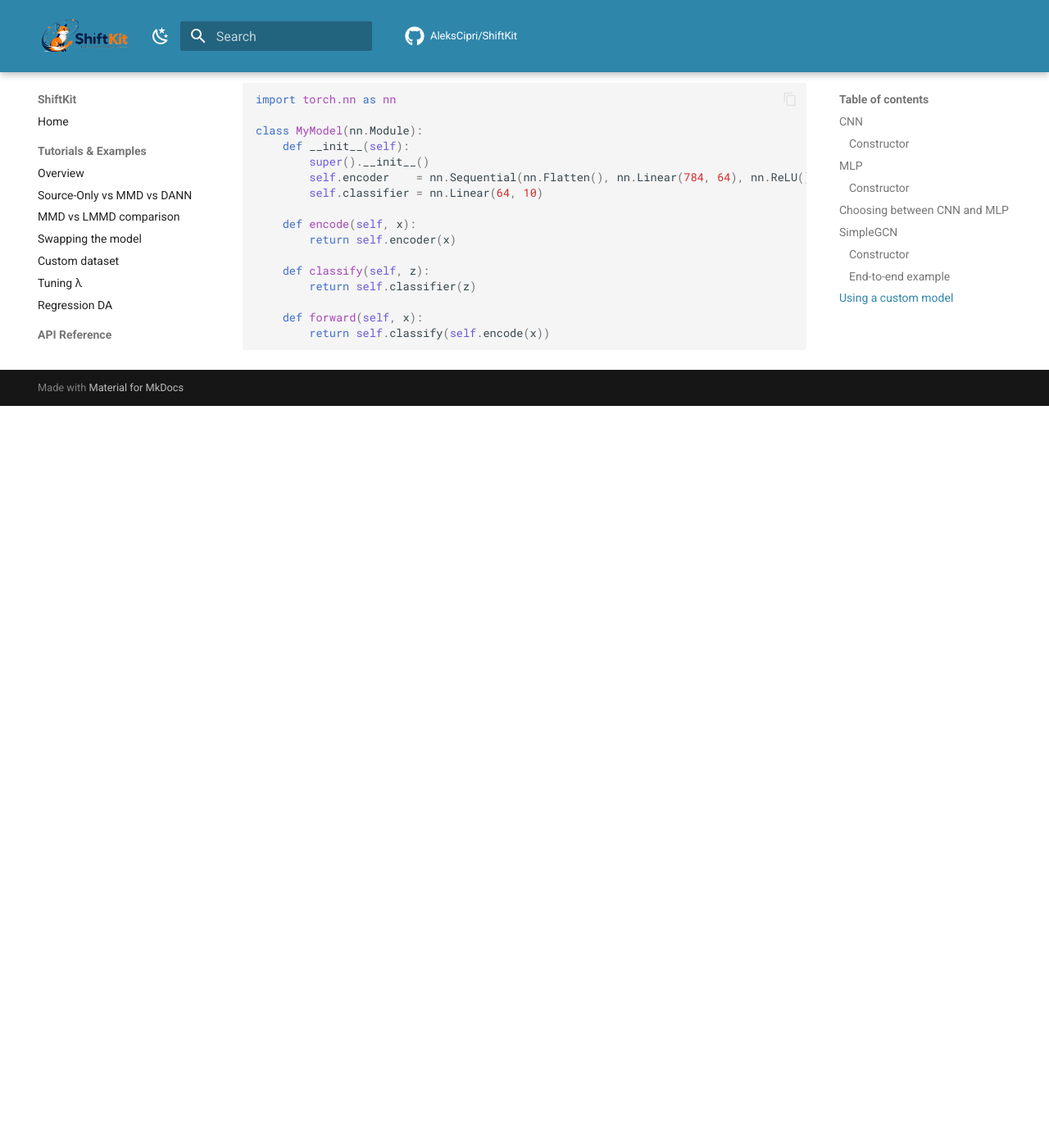
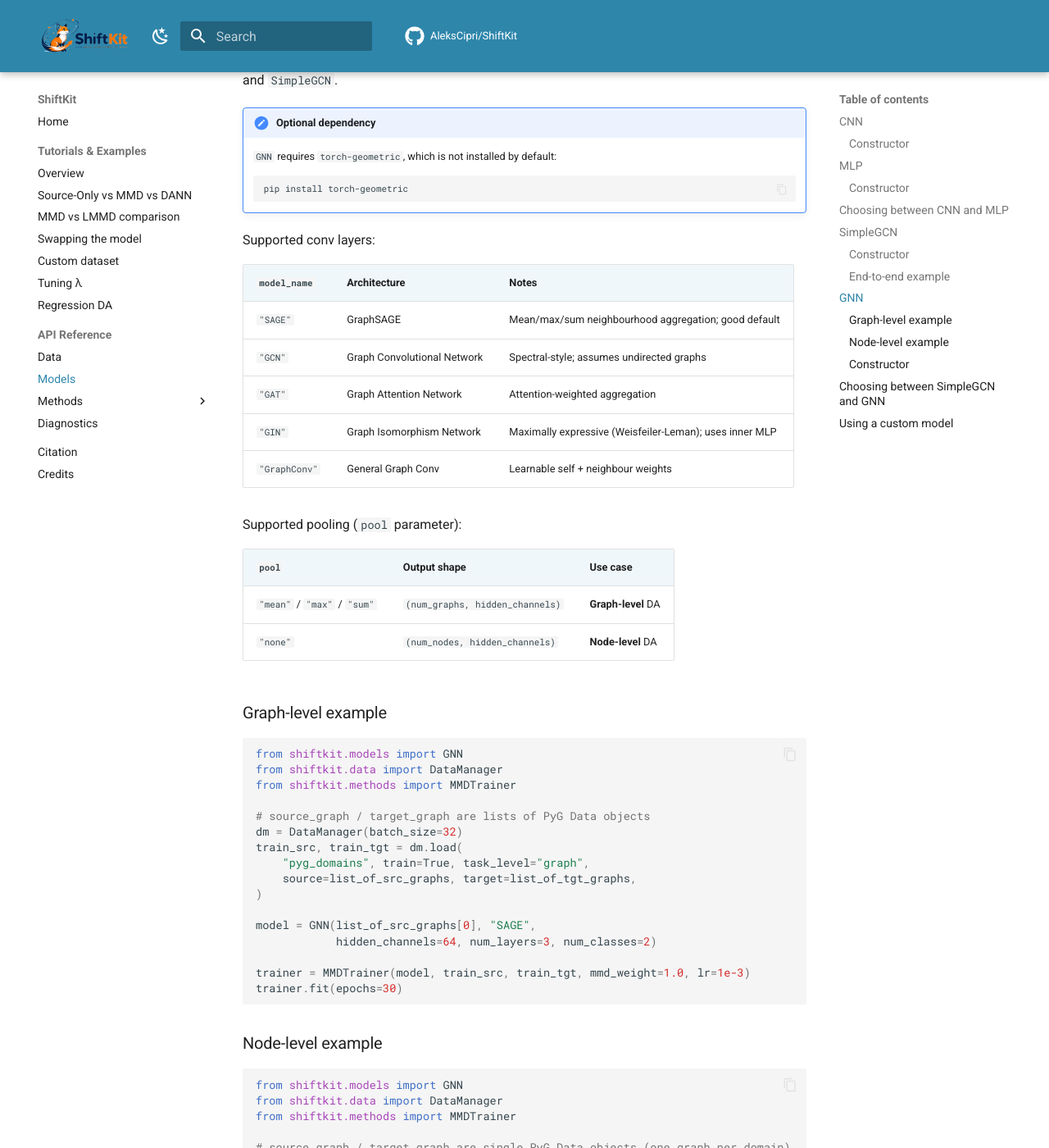
Before and after one commit to AleksCipri/ShiftKit, an MkDocs documentation site: the page built from docs/models.md, in a window 1280 px wide and 1400 px high, scrolled down 4106 px. Shown: the whole window at 82% size. Built offline with MkDocs 1.6.1 and Material for MkDocs 9.7.7, drawn with Linux system fonts in a browser that asks for light colours; comment, search, counter and statistics services are not loaded; before the commit the page ends 4601 px from its top, so only the background shows below that; some of the changed text lies outside the part shown.

Commit message:
Add node-level PyG DA tutorial and GNN model docs
- New Tutorial 7: step-by-step walkthrough of pyg_node_mmd.py covering
  graph construction, stratified node splits, pool="none" requirement,
  source-only vs MMD training, and node-level vs graph-level guidance
- Updated tutorials index to include Tutorial 7
- Added GNN section to models.md with conv/pool tables, graph-level and
  node-level code examples, constructor reference, and SimpleGCN vs GNN
  comparison table including install complexity trade-off

Co-Authored-By: Claude Sonnet 4.6 <noreply@anthropic.com>

````diff
--- a/docs/models.md
+++ b/docs/models.md
@@ -156,6 +156,112 @@ print(f"Target accuracy: {result['accuracy']*100:.1f}%")
 
 ---
 
+## GNN
+
+A configurable **PyTorch Geometric** GNN that supports both graph-level and node-level domain adaptation.
+Uses the same `encode` / `classify` / `regress` / `forward` interface as `CNN`, `MLP`, and `SimpleGCN`.
+
+!!! note "Optional dependency"
+    `GNN` requires `torch-geometric`, which is not installed by default:
+    ```bash
+    pip install torch-geometric
+    ```
+
+Supported conv layers:
+
+| `model_name` | Architecture | Notes |
+|---|---|---|
+| `"SAGE"` | GraphSAGE | Mean/max/sum neighbourhood aggregation; good default |
+| `"GCN"` | Graph Convolutional Network | Spectral-style; assumes undirected graphs |
+| `"GAT"` | Graph Attention Network | Attention-weighted aggregation |
+| `"GIN"` | Graph Isomorphism Network | Maximally expressive (Weisfeiler-Leman); uses inner MLP |
+| `"GraphConv"` | General Graph Conv | Learnable self + neighbour weights |
+
+Supported pooling (`pool` parameter):
+
+| `pool` | Output shape | Use case |
+|---|---|---|
+| `"mean"` / `"max"` / `"sum"` | `(num_graphs, hidden_channels)` | **Graph-level** DA |
+| `"none"` | `(num_nodes, hidden_channels)` | **Node-level** DA |
+
+### Graph-level example
+
+```python
+from shiftkit.models import GNN
+from shiftkit.data import DataManager
+from shiftkit.methods import MMDTrainer
+
+# source_graph / target_graph are lists of PyG Data objects
+dm = DataManager(batch_size=32)
+train_src, train_tgt = dm.load(
+    "pyg_domains", train=True, task_level="graph",
+    source=list_of_src_graphs, target=list_of_tgt_graphs,
+)
+
+model = GNN(list_of_src_graphs[0], "SAGE",
+            hidden_channels=64, num_layers=3, num_classes=2)
+
+trainer = MMDTrainer(model, train_src, train_tgt, mmd_weight=1.0, lr=1e-3)
+trainer.fit(epochs=30)
+```
+
+### Node-level example
+
+```python
+from shiftkit.models import GNN
+from shiftkit.data import DataManager
+from shiftkit.methods import MMDTrainer
+
+# source_graph / target_graph are single PyG Data objects (one graph per domain)
+dm = DataManager(batch_size=1, num_workers=0)
+train_src, train_tgt = dm.load(
+    "pyg_domains", train=True, task_level="node",
+    source=source_graph, target=target_graph,
+    train_ratio=0.6, val_ratio=0.2, split_seed=42, split_mode="stratified",
+)
+
+model = GNN(source_graph, "SAGE",
+            hidden_channels=32, num_layers=2, num_classes=3,
+            pool="none")   # required: returns per-node embeddings
+
+trainer = MMDTrainer(model, train_src, train_tgt, mmd_weight=0.5, lr=1e-3)
+trainer.fit(epochs=30)
+```
+
+### Constructor
+
+| Parameter | Type | Default | Description |
+|-----------|------|---------|-------------|
+| `data` | `Data` | — | Template PyG `Data` object; `num_node_features` is read from it |
+| `model_name` | `str` | — | Conv layer type (see table above) |
+| `hidden_channels` | `int` | — | Width of each conv layer; also the latent dimension |
+| `num_layers` | `int` | — | Number of message-passing layers (≥ 1) |
+| `num_classes` | `int` | `2` | Output classes for `classify()` |
+| `regress` | `bool` | `False` | Build a scalar regression head instead of classifier |
+| `pool` | `str` | `"mean"` | Readout aggregation; use `"none"` for node-level |
+| `use_layernorm` | `bool` | `True` | Apply `LayerNorm` after each conv |
+| `dropout` | `float` | `0.0` | Dropout probability between conv layers |
+| `aggr` | `str` | `"mean"` | Neighbour aggregation for SAGE and GraphConv |
+
+---
+
+## Choosing between SimpleGCN and GNN
+
+| | `SimpleGCN` | `GNN` |
+|--|-------------|-------|
+| PyTorch Geometric required | No | Yes (`pip install torch-geometric`) |
+| Install complexity | None — works with base ShiftKit install | Medium — must match PyTorch and CUDA versions |
+| Input format | Packed `(B, N, N+feat_dim)` tensor | PyG `Data` / `Batch` |
+| Graph size | Fixed `n_nodes` per batch | Variable |
+| Conv options | GCN only | SAGE, GCN, GAT, GIN, GraphConv |
+| Task level | Graph-level only | Graph-level **and** node-level |
+| Best for | Zero-dependency first experiments | Real data, expressive convs, node-level DA |
+
+Use `SimpleGCN` when you want no extra dependencies and your graphs are small and fixed-size.
+Use `GNN` for graph-level problems when you need a more expressive architecture — e.g. GAT attention, GIN's injective aggregation, or variable-size graphs — or when you need node-level predictions.
+
+---
+
 ## Using a custom model
 
 Any model that exposes `.encode(x)` and `.classify(z)` can be used with `MMDTrainer` and `SourceOnlyTrainer`:
````
Also changed, not shown: docs/tutorials/index.md (+1 -0 lines), docs/tutorials/pyg_node_mmd.md (added, +252 -0 lines).
